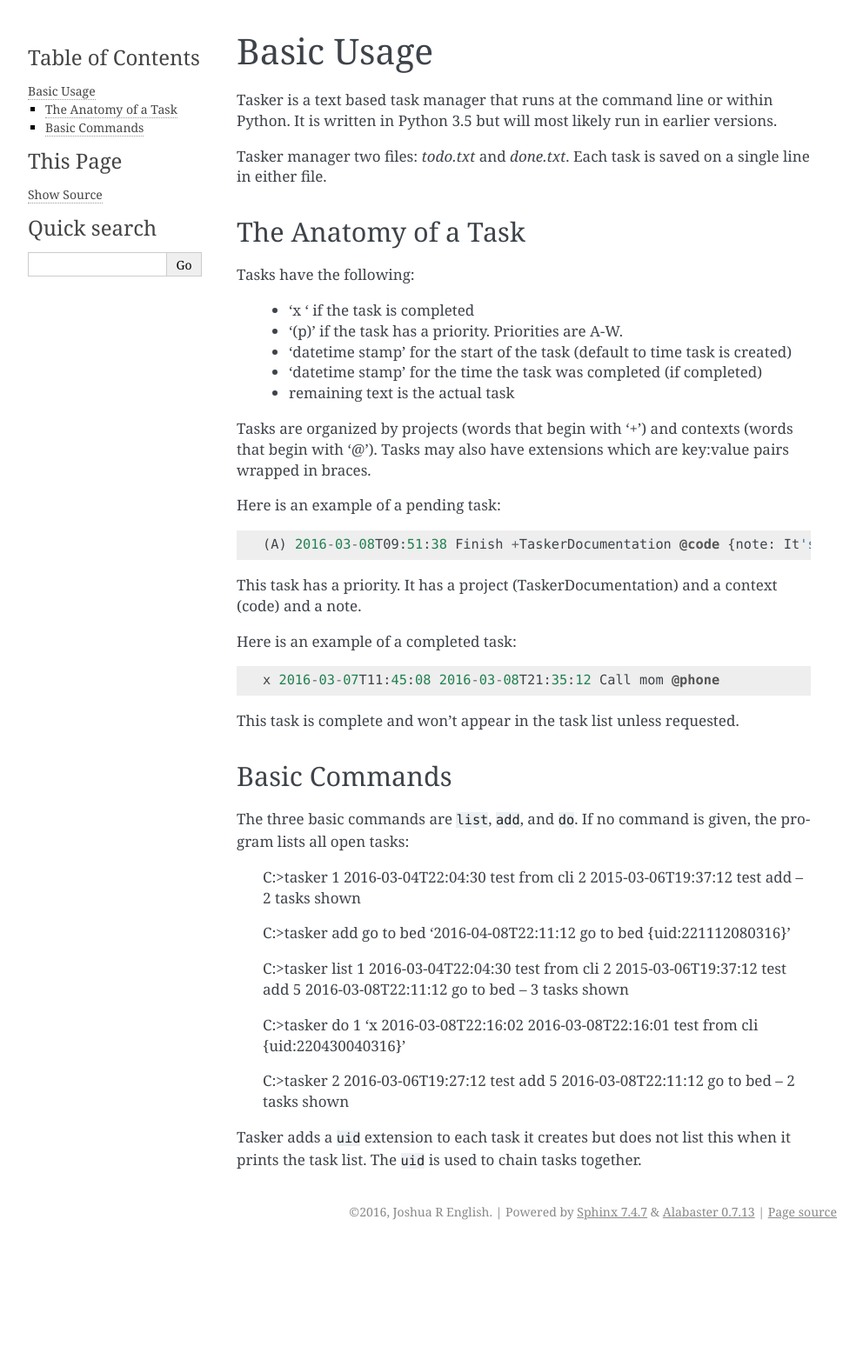
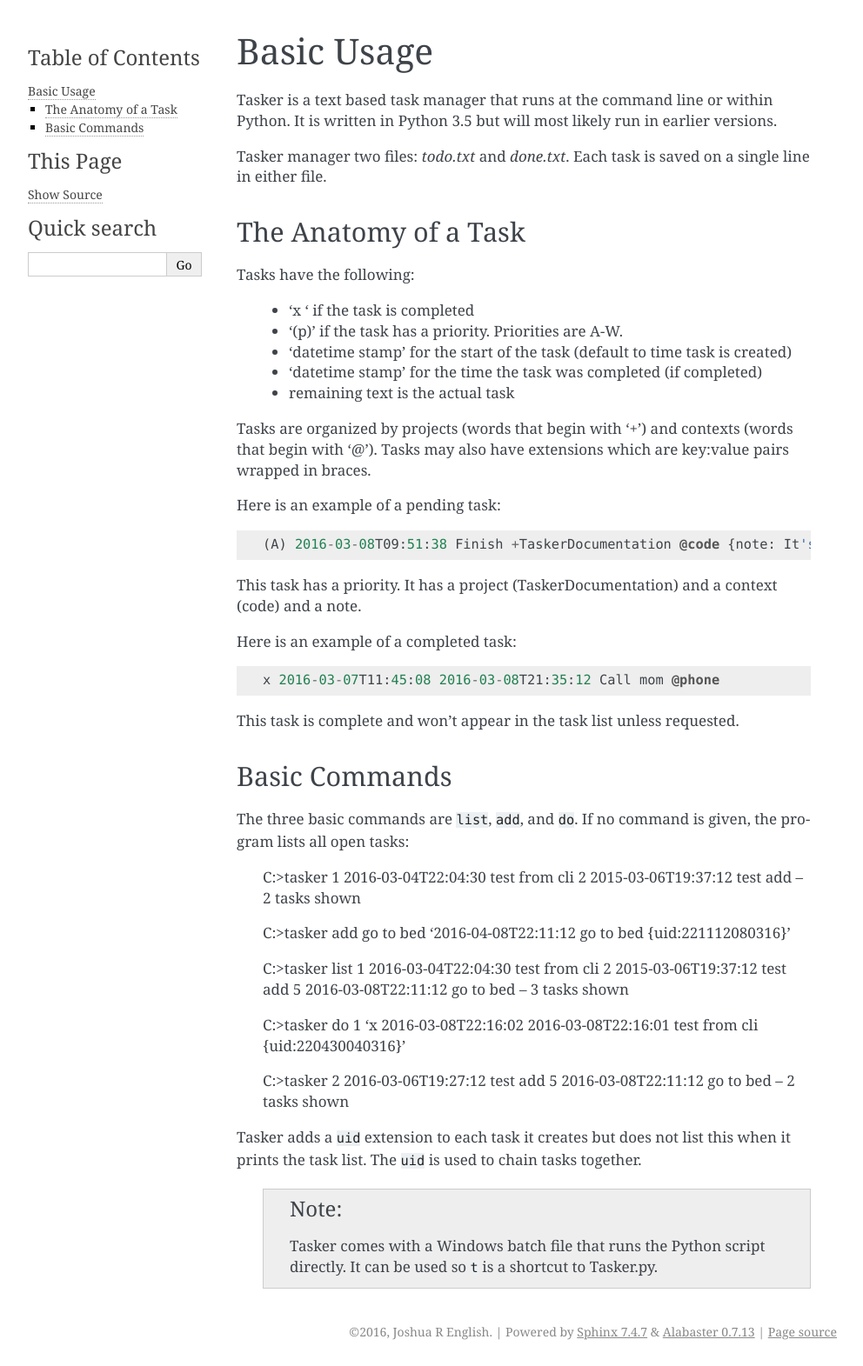
Before and after one commit to JoshuaEnglish/tasker, a Sphinx documentation site: the page built from docs/basic_usage.rst, in a window 1280 px wide. Shown: the whole page at 87% size, without its empty margins (148-1140 px from the left). Built offline with Sphinx 7.4.7, drawn with Linux system fonts in a browser that asks for light colours; before the commit the page ends 1433 px from its top, so only the background shows below that.

Commit message:
Quotidian changes for 2016-03-08

```diff
--- a/docs/basic_usage.rst
+++ b/docs/basic_usage.rst
@@ -70,3 +70,8 @@
 
 Tasker adds a ``uid`` extension to each task it creates but does not list this
 when it prints the task list. The ``uid`` is used to chain tasks together.
+
+    .. note::
+
+        Tasker comes with a Windows batch file that runs the Python script
+        directly. It can be used so ``t`` is a shortcut to Tasker.py.
```
